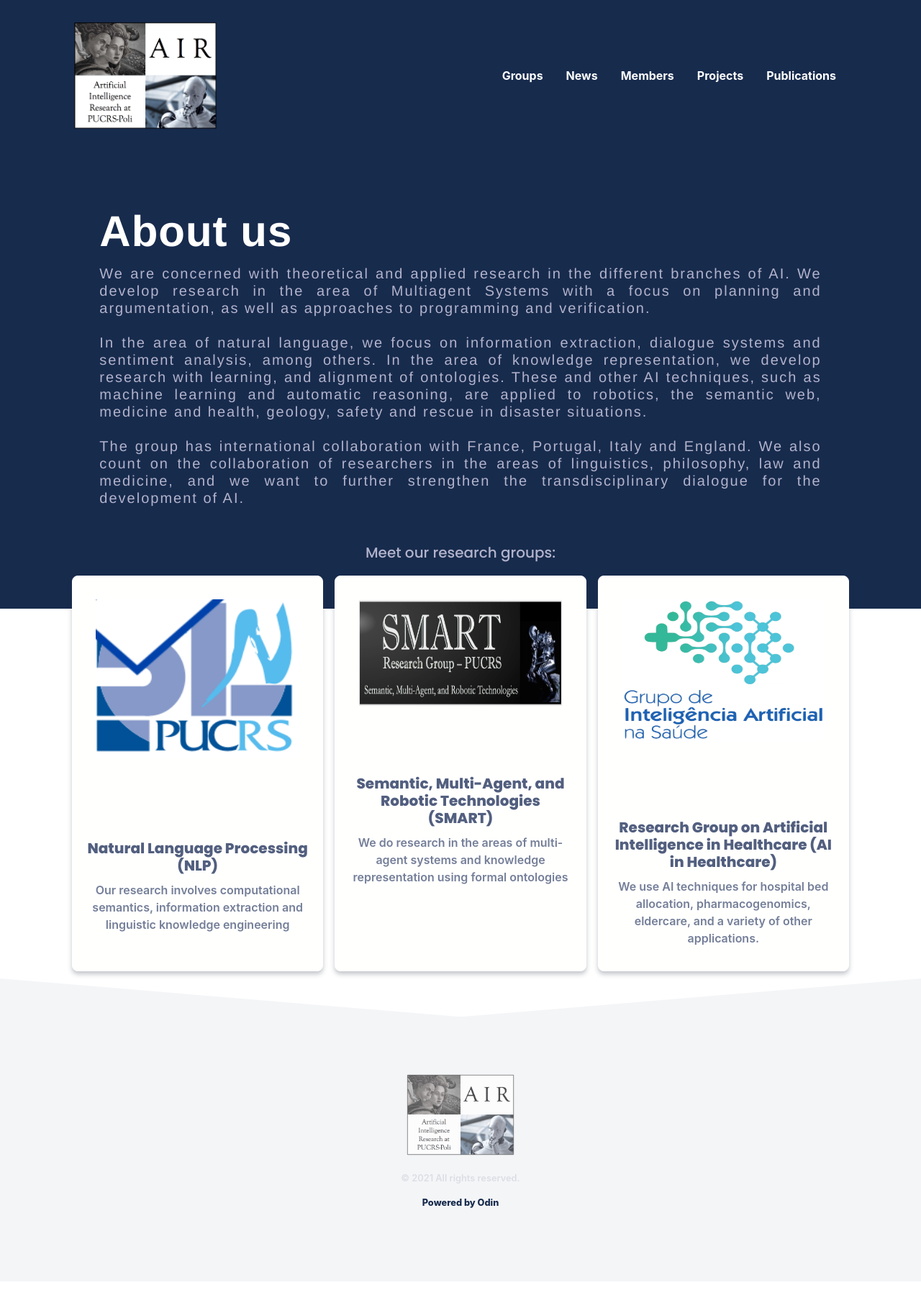
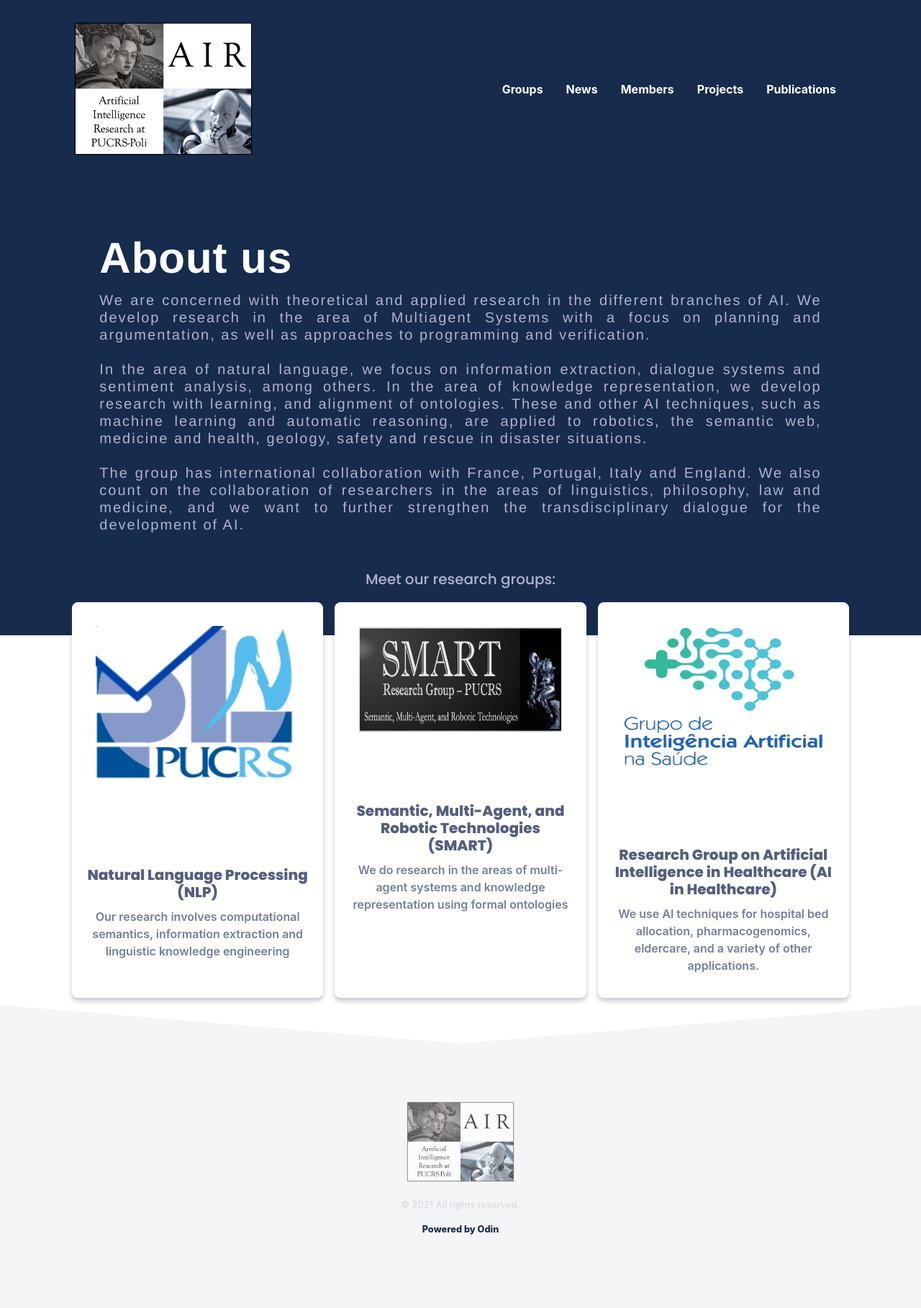
Before and after one commit to air-pucrs/air-pucrs.github.io, a Jekyll site: the page built from index.html, in a window 1280 px wide. Shown: the whole page at 72% size. Built offline with Jekyll 4.4.1, drawn with Linux system fonts in a browser that asks for light colours; nearby versions of some CDN libraries; some web fonts are replaced; comment, search, counter and statistics services are not loaded; before the commit the page ends 1781 px from its top, so only the background shows below that.

Commit message:
Update nav.html

```diff
--- a/_includes/nav.html
+++ b/_includes/nav.html
@@ -1,7 +1,7 @@
 <nav class="container grid-xl navbar">
   <div class="flex-horizontal-center hide-sm">
     <a style="width: 100%;" href="{{ site.url }}{{ site.baseurl }}" class="logo flex-centered medium-plus-logo">
-      <img style="max-width: 200px;" src="{{ site.baseurl }}/assets/{{ site.brand_logo }}" alt="Artificial Intelligence Research Group at PUCRS" />
+      <img style="max-width: 250px;" src="{{ site.baseurl }}/assets/{{ site.brand_logo }}" alt="Artificial Intelligence Research Group at PUCRS" />
     </a>
   </div>
 
```
